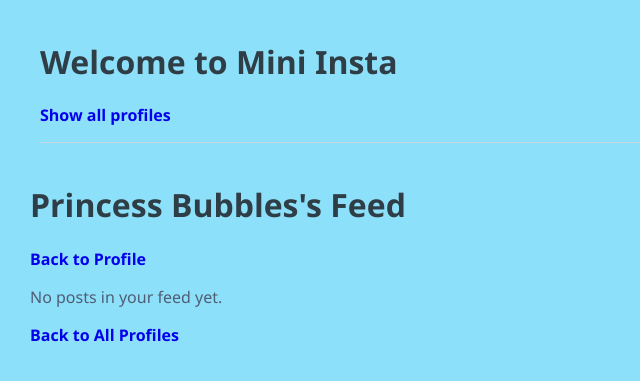
After one commit to karachio/cs412, a Django app: page /mini_insta/profile/1/feed in a window 1280 px wide. The commit adds this page. Shown: the top 381 px of the page, without its empty margins (0-640 px from the left). Run offline with Django 5.2, Linux system fonts and the light colour scheme; data comes from the database, SQL or seed files in the repository.

Commit message:
additions of navigation functions

```diff
--- a/mini_insta/models.py
+++ b/mini_insta/models.py
@@ -67,6 +67,13 @@ class Profile(models.Model):
             followers.append(follow.follower_profile)
 
         return followers
+
+    def get_post_feed(self):
+        '''Return all Posts from Profiles that this Profile follows.'''
+
+        following = self.get_following()
+
+        return Post.objects.filter(profile__in=following)
 
 
 
--- a/mini_insta/templates/mini_insta/base.html
+++ b/mini_insta/templates/mini_insta/base.html
@@ -24,15 +24,36 @@ its content for display.-->
     {% endblock %}
 
     <footer>
+
     <a href="{% url 'show_all_profiles' %}">
         Back to All Profiles
     </a>
+
     <br><br>
-            {% if profiles and profiles.pk%}
+
+    {% if profiles and profiles.pk %}
+
+        <!-- HOME = FEED (new requirement) -->
+        <a href="{% url 'show_feed' profiles.pk %}">
+            Home
+        </a>
+
+        <br><br>
+
+        <!-- Profile link (new requirement) -->
+        <a href="{% url 'show_profile' profiles.pk %}">
+            Profile
+        </a>
+
+        <br><br>
+
+        <!-- Create post (existing working feature) -->
         <a href="{% url 'create_post' profiles.pk %}">
             Create Post
         </a>
+
     {% endif %}
+
 </footer>
 
     </body>
--- /dev/null
+++ b/mini_insta/templates/mini_insta/show_feed.html
@@ -0,0 +1,45 @@
+{% extends 'mini_insta/base.html' %}
+
+{% block content %}
+
+<h1>{{ profile.display_name }}'s Feed</h1>
+
+<a href="{% url 'show_profile' profile.pk %}">
+    Back to Profile
+</a>
+
+{% for post in profile.get_post_feed %}
+
+    <div class="feed-post">
+
+        <div class="post-author">
+
+            {% if post.profile.profile_image_url %}
+                <img src="{{post.profile.profile_image_url}}" width="100">
+            {% endif %}
+
+            <h3>{{post.profile.display_name}}</h3>
+            <p>@{{post.profile.username}}</p>
+
+        </div>
+
+        <div class="post-content">
+            <p>{{post.caption}}</p>
+            <p>{{post.timestamp}}</p>
+        </div>
+
+        {% for photo in post.get_all_photos %}
+            <img src="{{photo.get_image_url}}" width="300">
+        {% endfor %}
+
+    </div>
+
+
+
+{% empty %}
+
+    <p>No posts in your feed yet.</p>
+
+{% endfor %}
+
+{% endblock %}
--- a/mini_insta/urls.py
+++ b/mini_insta/urls.py
@@ -3,7 +3,7 @@
 # Description: The url mapping to specific views needed for the mini insta
 
 from django.urls import path
-from .views import ProfileListView, ProfileDetailView, PostDetailView, CreatePostView, UpdateProfileView, DeletePostView, UpdatePostView, ShowFollowersDetailView, ShowFollowingDetailView
+from .views import ProfileListView, ProfileDetailView, PostDetailView, CreatePostView, UpdateProfileView, DeletePostView, UpdatePostView, ShowFollowersDetailView, ShowFollowingDetailView, ShowFeedView
 
 
 urlpatterns = [
@@ -17,5 +17,6 @@ urlpatterns = [
     path('post/<int:pk>/update', UpdatePostView.as_view(), name='update_post'),
     path('profile/<int:pk>/followers', ShowFollowersDetailView.as_view(), name='show_followers'),
     path('profile/<int:pk>/following', ShowFollowingDetailView.as_view(), name='show_following'),
+    path('profile/<int:pk>/feed', ShowFeedView.as_view(), name='show_feed'),
 
 ]
--- a/mini_insta/views.py
+++ b/mini_insta/views.py
@@ -203,3 +203,11 @@ class ShowFollowingDetailView(DetailView):
         context['following'] = profile.get_following()
 
         return context
+
+
+class ShowFeedView(DetailView):
+    '''Display the feed for a Profile.'''
+
+    model = Profile
+    template_name = "mini_insta/show_feed.html"
+    context_object_name = "profile"
```
Lines whose indentation alone changed are shown as unchanged.
